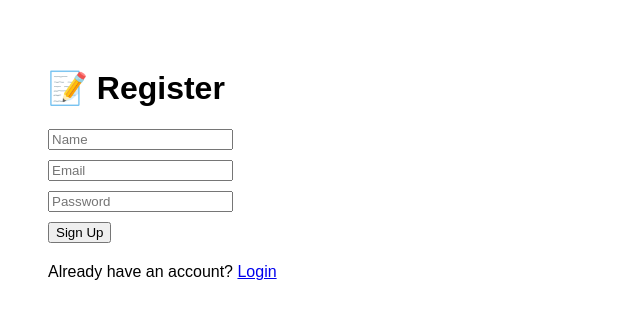
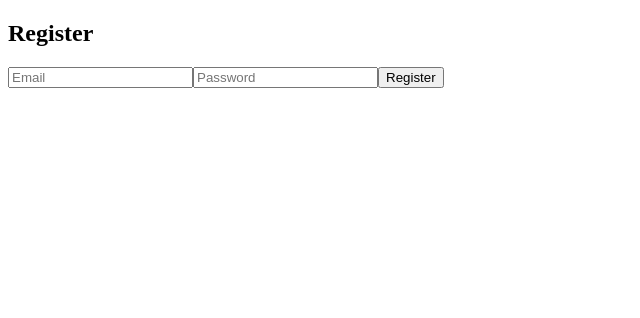
Before and after one commit to hackerh5041/viba-ai, a Next.js app: page /register in a window 1280 px wide. Shown: the top 318 px of the page, without its empty margins (0-640 px from the left). Built offline with nearby package versions, Linux system fonts and the light colour scheme.

Commit message:
Update register.js

```diff
--- a/pages/register.js
+++ b/pages/register.js
@@ -1,18 +1,45 @@
-import Link from 'next/link';
+import { useState } from "react";
+import { useRouter } from "next/router";
 
 export default function Register() {
+  const [email, setEmail] = useState("");
+  const [password, setPassword] = useState("");
+  const router = useRouter();
+
+  const handleRegister = (e) => {
+    e.preventDefault();
+    const users = JSON.parse(localStorage.getItem("users")) || [];
+
+    const userExists = users.find((user) => user.email === email);
+    if (userExists) {
+      alert("User already exists");
+      return;
+    }
+
+    users.push({ email, password });
+    localStorage.setItem("users", JSON.stringify(users));
+    alert("Account created! You can now log in.");
+    router.push("/login");
+  };
+
   return (
-    <div style={{ padding: 40, fontFamily: 'sans-serif' }}>
-      <h1>📝 Register</h1>
-      <form>
-        <input type="text" placeholder="Name" required style={{ display: 'block', marginBottom: 10 }} />
-        <input type="email" placeholder="Email" required style={{ display: 'block', marginBottom: 10 }} />
-        <input type="password" placeholder="Password" required style={{ display: 'block', marginBottom: 10 }} />
-        <button type="submit">Sign Up</button>
+    <div className="form-container">
+      <h2>Register</h2>
+      <form onSubmit={handleRegister}>
+        <input
+          type="email"
+          placeholder="Email"
+          required
+          onChange={(e) => setEmail(e.target.value)}
+        />
+        <input
+          type="password"
+          placeholder="Password"
+          required
+          onChange={(e) => setPassword(e.target.value)}
+        />
+        <button type="submit">Register</button>
       </form>
-      <p style={{ marginTop: 20 }}>
-        Already have an account? <Link href="/login">Login</Link>
-      </p>
     </div>
   );
 }
```
